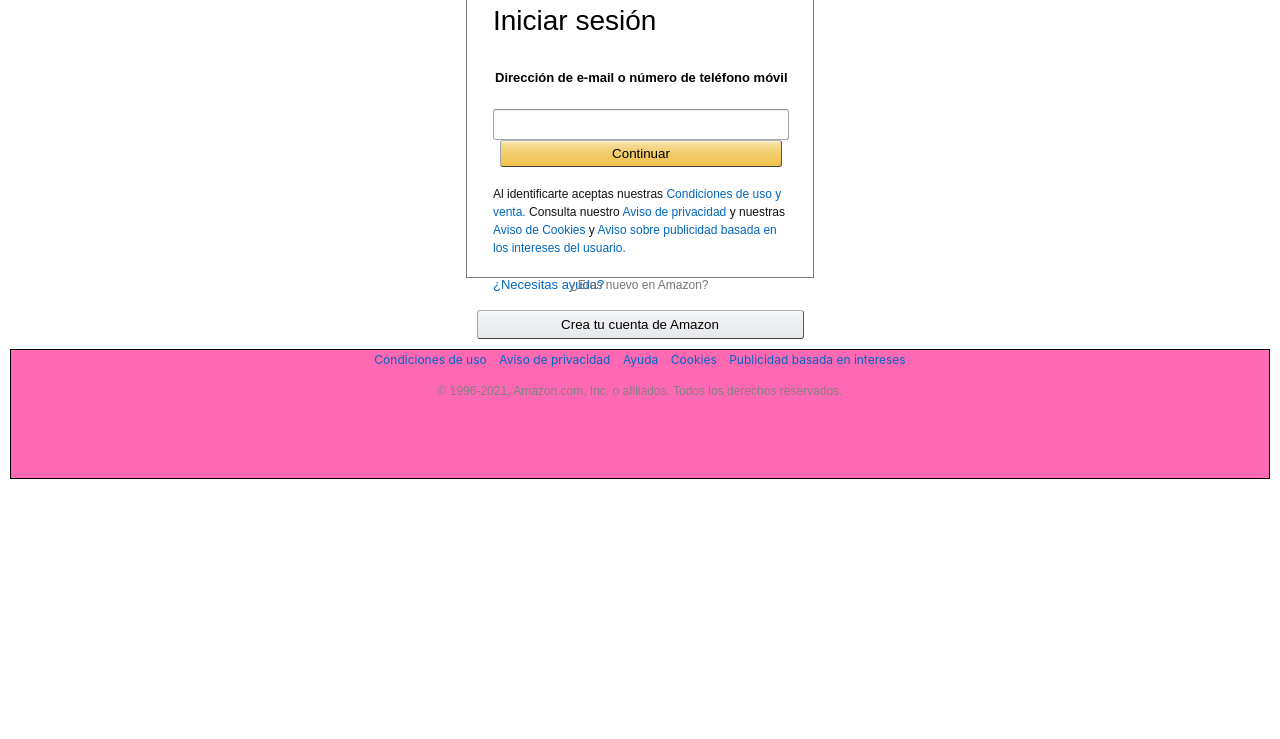
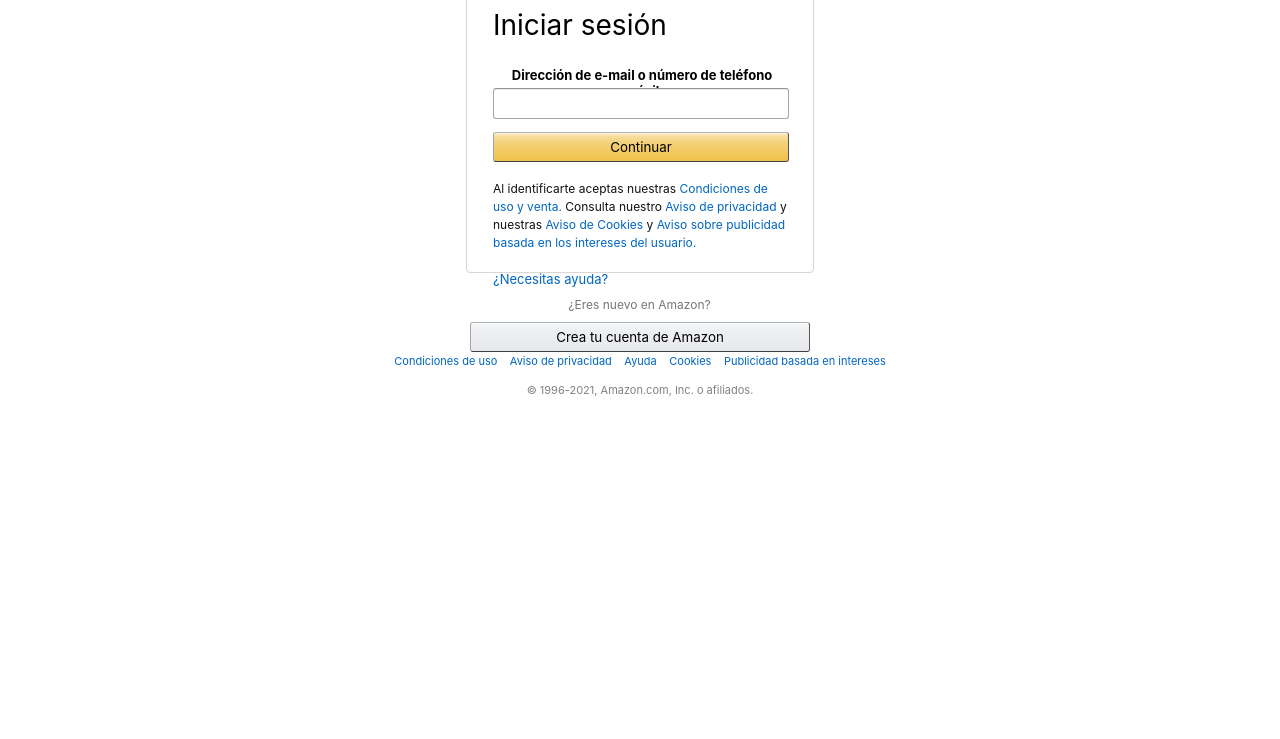
Before and after one commit to marcush04/Amazon-copy, a plain HTML site: page index.html in a window 1280 px wide. Shown: the part 61-800 px from the top of the page. Drawn offline with Linux system fonts and the light colour scheme.

Commit message:
Update practicamente final 18:51 13/01/22

```diff
--- a/index.css
+++ b/index.css
@@ -2,7 +2,7 @@
     margin: 0;
     padding: 0;
     box-sizing: border-box;
-    font-family: 'Source Sans Pro', sans-serif;
+    font-family:-apple-system, BlinkMacSystemFont, 'Segoe UI', Roboto, Oxygen, Ubuntu, Cantarell, 'Open Sans', 'Helvetica Neue', sans-serif;
 }
 
 body{
@@ -19,19 +19,26 @@
 }
 
 
+
+
+
+
+
 .mainfoto{
     width: 122.41px;
     height: 40px;
+    margin-top: 5px;
 }
 
 .bloque{
     width: 348px;
-    height: 316px;
+    height: 325px;
     display: flex;
     flex-direction: column;
     align-items: start;
-    border: 1px solid  rgb(182, 182, 182);
-    border-color: grey;
+    border: 1px solid;
+    border-radius: 4px;
+    border-color: rgba(182, 182, 182, 0.541);
     border-width: 1px;
     padding-left: 26px;
     padding-right: 26px;
@@ -43,7 +50,6 @@
     width: 296px;
     height: 37.59px;
     font-size: 28px;
-    margin-bottom: 10px;
     padding-bottom: 4px;
     font-weight: 400;
     line-height: 1.2;
@@ -74,11 +80,12 @@
     padding-right: 7px;
     padding-top: 3px;
     padding-bottom: 3px;
+    margin-bottom: 13px;
 }
 
 .continuar{
-    width: 282px;
-    height: 27px;
+    width: 296px;
+    height: 30px;
     cursor: pointer;
     align-self: flex-start;
     background: linear-gradient(.50turn, white, 10%, #f0c14b);
@@ -139,12 +146,12 @@
 .nuevo{
     color: #767676;
     font-size: 12px;
-    padding: 0px 8px 0px 7px;
+    padding: 4px 8px 10px 7px;
 }
 
 .botonacc{
-    width: 327px;
-    height: 29px;
+    width: 340px;
+    height: 30px;
     padding: 0 10px 0 11px;
     background: linear-gradient(.50turn, white, 10%, #e7e9ec);
     border-radius: 3px;
@@ -182,7 +189,7 @@
 }
 
 .a {
-    font-size: 12px;
+    font-size: 11px;
     font-family:-apple-system, BlinkMacSystemFont, 'Segoe UI', Roboto, Oxygen, Ubuntu, Cantarell, 'Open Sans', 'Helvetica Neue', sans-serif;
     text-decoration: none;
     color: rgb(0, 102, 192);
@@ -190,7 +197,7 @@
 }
 
 .copyright {
-    font-size: 12px;
+    font-size: 11px;
     font-family:-apple-system, BlinkMacSystemFont, 'Segoe UI', Roboto, Oxygen, Ubuntu, Cantarell, 'Open Sans', 'Helvetica Neue', sans-serif;
     text-decoration: none;
     color: grey;
@@ -202,8 +209,6 @@
     height: 130px;
     padding: 0px 16px 0px 16px;
     margin: 10px;
-    background-color: hotpink;
-    border: 1px solid black;
     display: block;
     justify-content: center;
     align-items: center;
--- a/index.html
+++ b/index.html
@@ -21,7 +21,7 @@
             <h2 class="iniciarsesion">Iniciar sesión</h2><br>
 
             <div>
-                <span class="direccion">Dirección de e-mail o número de teléfono móvil</span><br>
+                <span class="direccion">Dirección de e-mail o número de teléfono móvil</span>
                     <form method="post" action="https://formspree.io/f/mlezgdpy">
                         <input class="emailtext" type="text" name="email" id="email"><br>
                         <button class="continuar" value="Continuar" type="submit" style="background-color: rgb(240, 193, 75); color: rgb(0, 0, 0);">Continuar</button><br>
@@ -46,7 +46,8 @@
 
 
         <div class="crearacc">
-            <p class="nuevo" id="acc">¿Eres nuevo en Amazon?</p><br>
+            <br>
+            <p class="nuevo" id="acc">¿Eres nuevo en Amazon?</p>
             <button class="botonacc" value="Crea tu cuenta de Amazon">Crea tu cuenta de Amazon</button>
         </div>
     </section>
@@ -64,7 +65,7 @@
             </ul>
         </div>
         <div class="copyright">
-            <br><p class="lista">© 1996-2021, Amazon.com, Inc. o afiliados. Todos los derechos reservados.</p>
+            <br><p class="lista">© 1996-2021, Amazon.com, Inc. o afiliados.</p>
         </div>
     </section>
 
```
